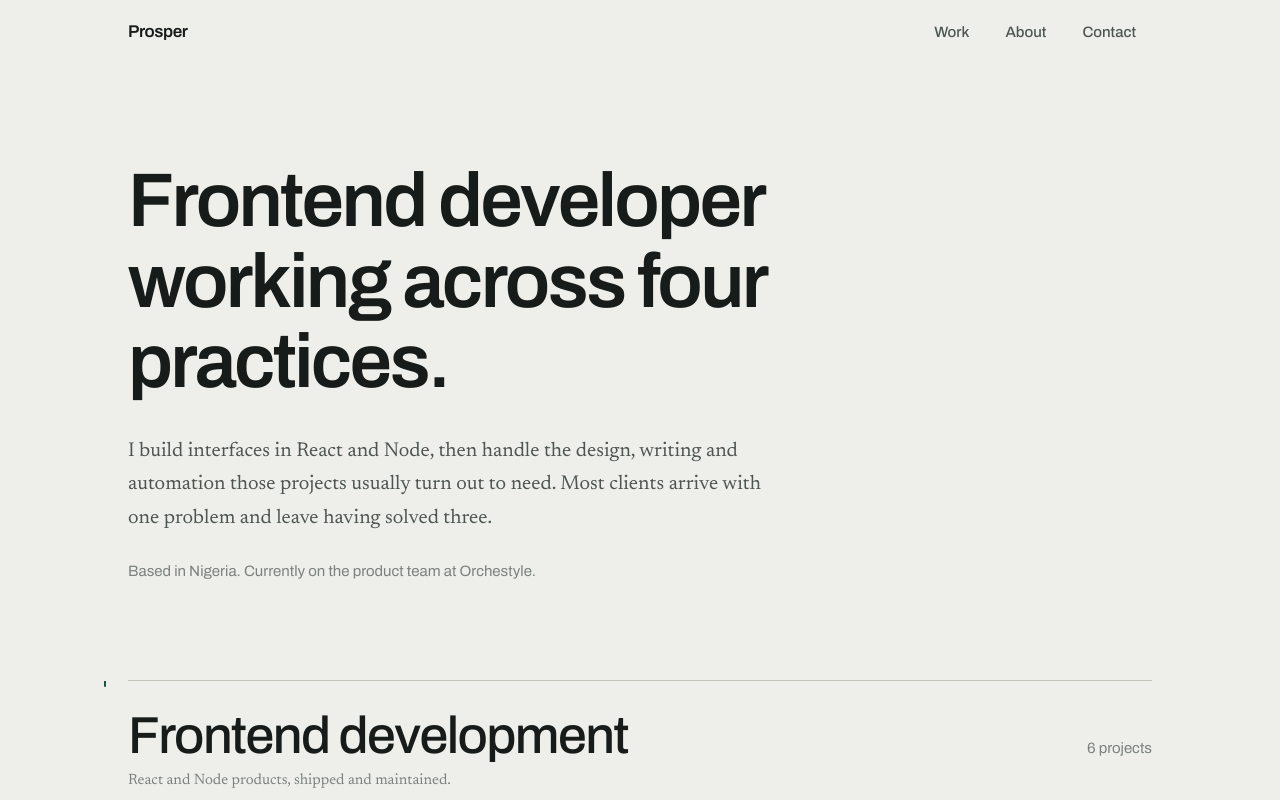
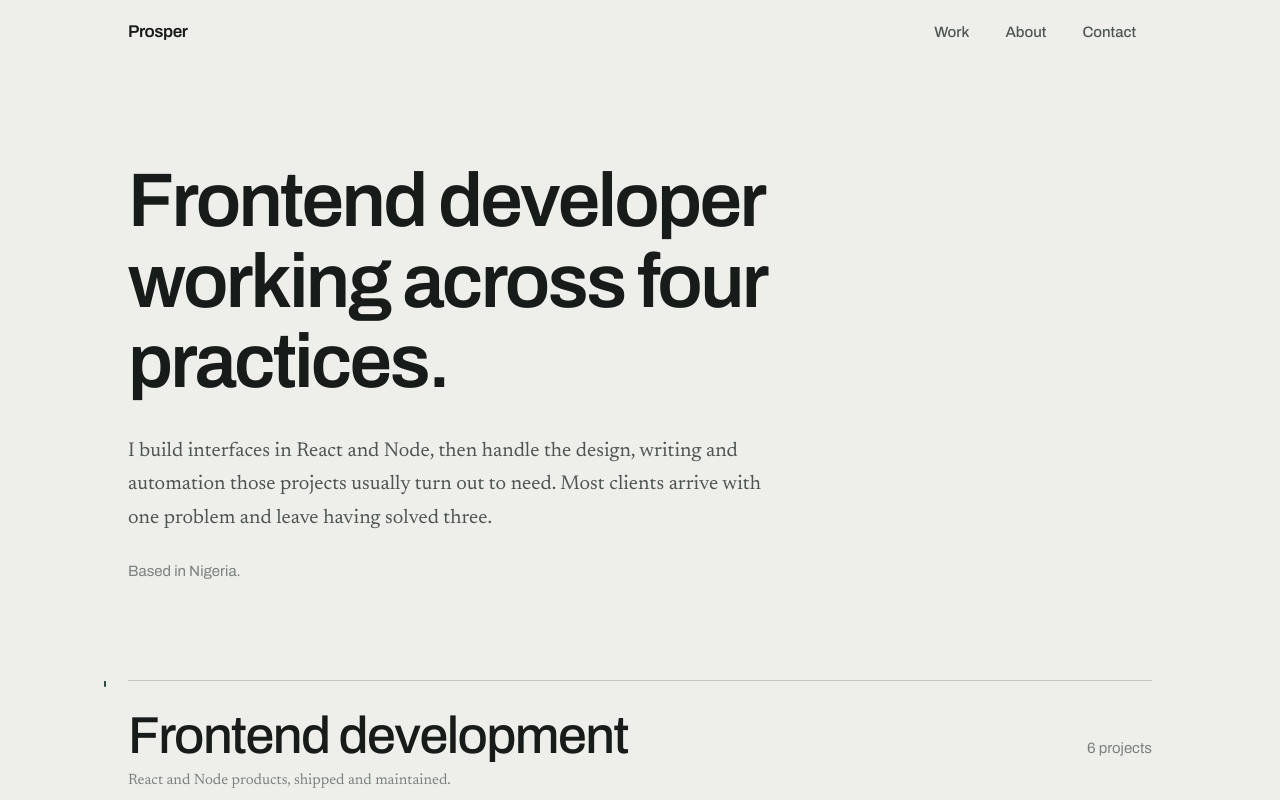
Before and after one commit to valerian0871/portfolio, a React (Vite) app: page / in a window 1280 px wide. Shown: the top 800 px of the page. Built offline with nearby package versions, Linux system fonts and the light colour scheme.

Commit message:
Remove references to Orchestyle from About and Hero components for updated focus

```diff
--- a/src/components/About.tsx
+++ b/src/components/About.tsx
@@ -3,7 +3,6 @@ import { TextReveal } from './TextReveal'
 
 const facts: { key: string; value: string }[] = [
   { key: 'Location', value: 'Nigeria' },
-  { key: 'Current role', value: 'Frontend, Orchestyle product team' },
   { key: 'Frontend', value: 'React, TypeScript, Tailwind CSS, Next.js' },
   { key: 'Backend', value: 'Node.js, Express, FastAPI, Python' },
   { key: 'Documents', value: 'docx, ReportLab, PyMuPDF, raw OOXML' },
--- a/src/components/Hero.tsx
+++ b/src/components/Hero.tsx
@@ -30,7 +30,7 @@ export function Hero({ onSelectPractice }: HeroProps) {
           className="enter mt-6 text-[0.9375rem] text-ink-3"
           style={{ '--i': 5 } as React.CSSProperties}
         >
-          Based in Nigeria. Currently on the product team at Orchestyle.
+          Based in Nigeria.
         </p>
 
         <PracticeIndex onSelect={onSelectPractice} />
```
